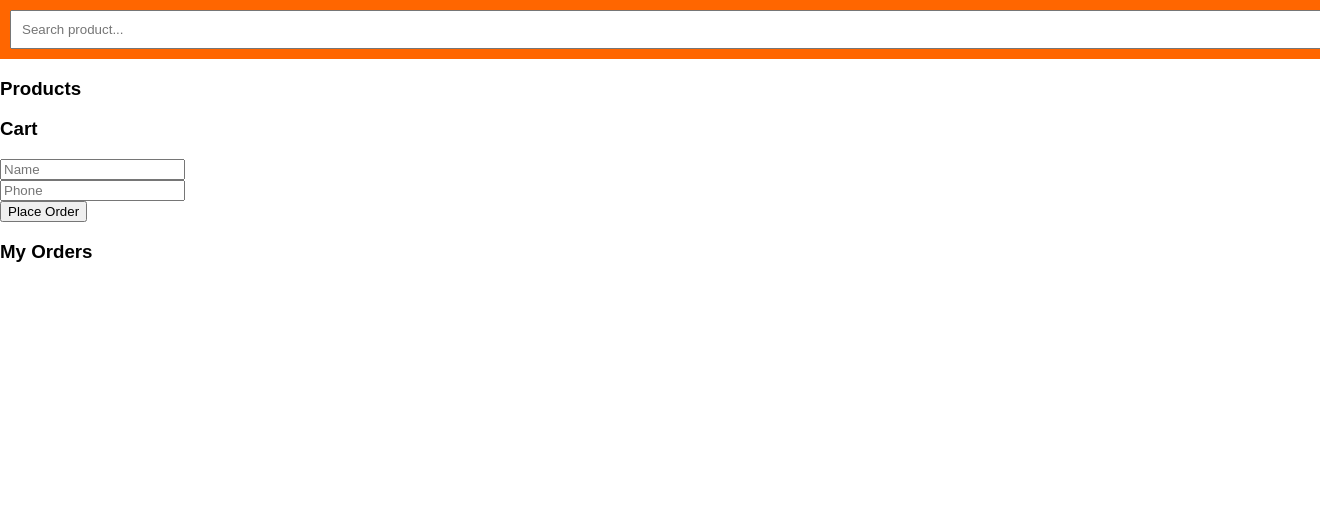
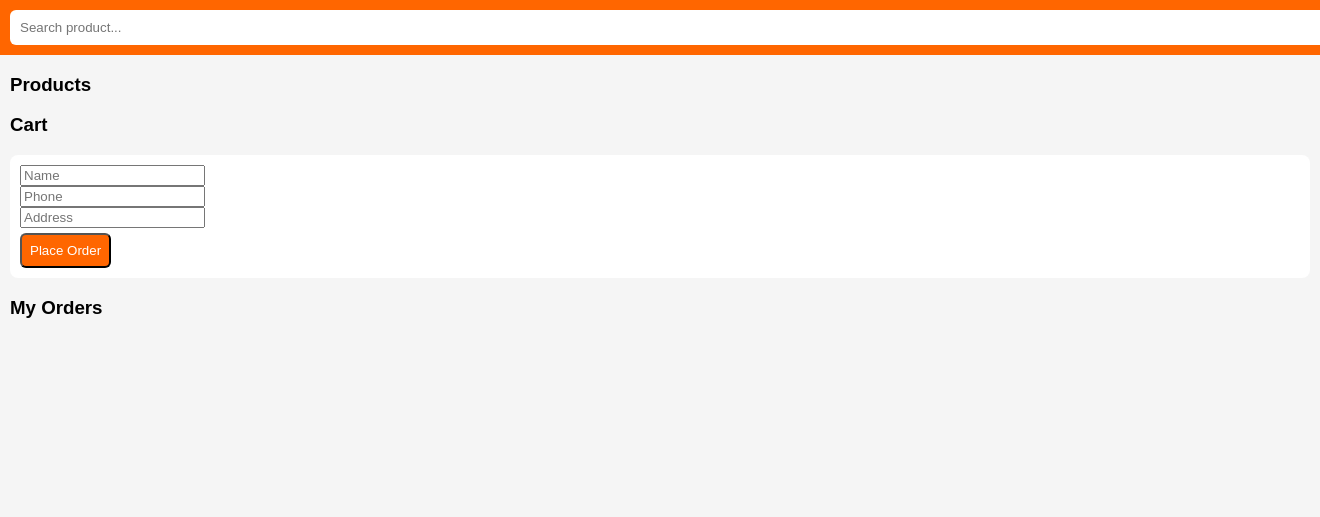
Before and after one commit to tahmid16122009-crypto/shoes-place, a Flask app: page / in a window 1320 px wide; the page is wider, and only the part inside the window is pictured. Shown: the top 517 px of that part. Run offline with Flask 3, Linux system fonts and the light colour scheme; data that the repository does not hold is empty.

Commit message:
Update index.html

```diff
--- a/templates/index.html
+++ b/templates/index.html
@@ -2,13 +2,16 @@
 <html>
 <head>
   <title>Shop</title>
+  <meta name="viewport" content="width=device-width, initial-scale=1.0">
   <style>
-        body { font-family: Arial; margin:0; }
-        .header { padding:10px; background:#ff6600; color:white; }
-        .search { width:100%; padding:10px; }
-        .product { border:1px solid #ddd; margin:10px; padding:10px; }
-        .bottom { position:fixed; bottom:0; width:100%; display:flex; background:#fff; border-top:1px solid #ccc; }
-        .bottom div { flex:1; text-align:center; padding:10px; }
+    body{margin:0;font-family:Arial;background:#f5f5f5}
+    .header{background:#ff6600;padding:10px}
+    .search{width:100%;padding:10px;border:none;border-radius:6px}
+    .product{background:#fff;margin:10px;padding:10px;border-radius:8px}
+    img{width:100%;border-radius:6px}
+    .btn{background:#ff6600;color:#fff;padding:8px;border-radius:6px;text-decoration:none;display:inline-block;margin-top:5px}
+    .bottom{position:fixed;bottom:0;width:100%;display:flex;background:#fff;border-top:1px solid #ccc}
+    .bottom div{flex:1;text-align:center;padding:10px}
   </style>
 </head>
 
@@ -18,31 +21,36 @@
   <input class="search" placeholder="Search product...">
 </div>
 
-<h3>Products</h3>
+<h3 style="margin-left:10px">Products</h3>
 
 {% for p in products %}
 <div class="product">
-    <img src="{{p.image}}" width="100%">
-    <h4>{{p.name}}</h4>
-    <p>{{p.price}}</p>
-    <a href="/add/{{p.id}}">Add to Cart</a>
+  <img src="{{p.image}}">
+  <b>{{p.name}}</b><br>
+  {{p.price}}<br>
+  <a class="btn" href="/add/{{p.id}}">Add to Cart</a>
 </div>
 {% endfor %}
 
-<h3>Cart</h3>
-{% for c in cart %}
-<p>Product ID: {{c}}</p>
+<h3 style="margin-left:10px">Cart</h3>
+{% for c in cart_items %}
+<div class="product">
+  {{c.name}} - {{c.price}}
+</div>
 {% endfor %}
 
-<form action="/order" method="POST">
-    <input name="name" placeholder="Name"><br>
-    <input name="phone" placeholder="Phone"><br>
-    <button>Place Order</button>
+<form action="/order" method="POST" class="product">
+  <input name="name" placeholder="Name" required><br>
+  <input name="phone" placeholder="Phone" required><br>
+  <input name="address" placeholder="Address"><br>
+  <button class="btn">Place Order</button>
 </form>
 
-<h3>My Orders</h3>
+<h3 style="margin-left:10px">My Orders</h3>
 {% for o in orders %}
-<p>{{o.product_name}} - {{o.status}}</p>
+<div class="product">
+  {{o.product_name}} - {{o.status}}
+</div>
 {% endfor %}
 
 <div class="bottom">
```
Lines whose indentation alone changed are shown as unchanged.
